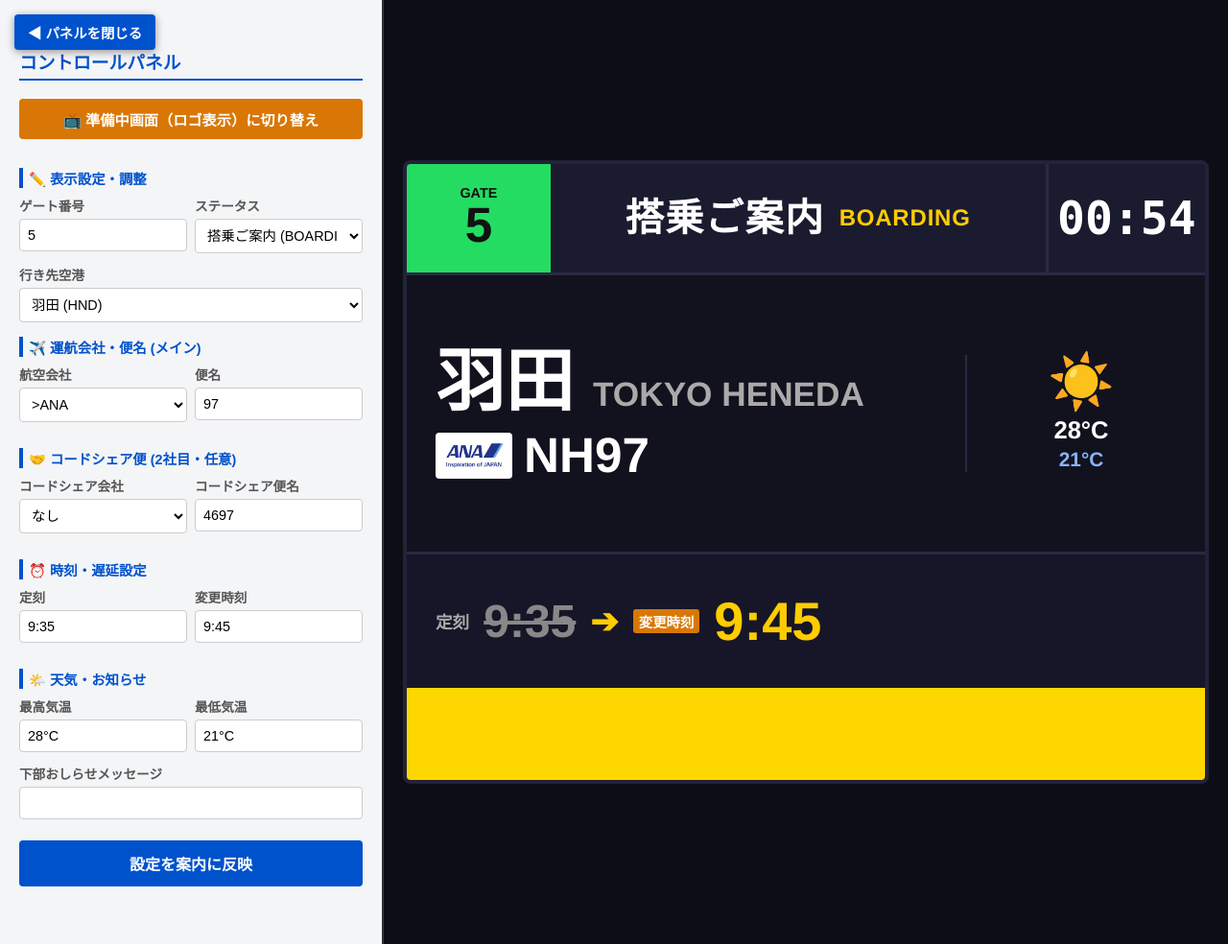
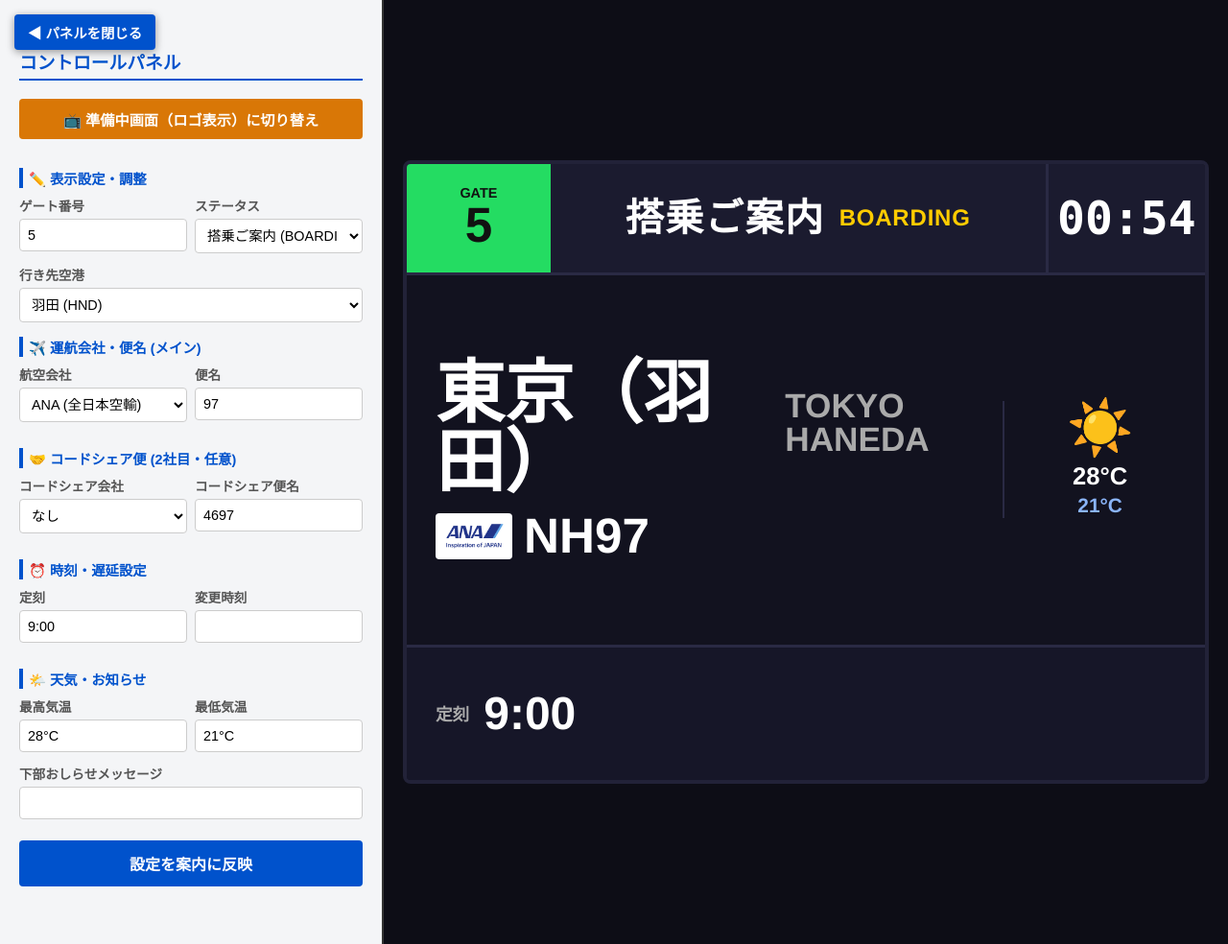
Before and after one commit to s025101/flight-app, a Flask app: page / in a window 1280 px wide. Shown: the whole page at 96% size. Run offline with Flask 3, Linux system fonts and the light colour scheme.

Commit message:
Update main.html

```diff
--- a/templates/main.html
+++ b/templates/main.html
@@ -384,16 +392,16 @@
             <option value="福島" data-en="FUKUSHIMA">福島 (FKS)</option>
           </optgroup>
           <optgroup label="関東・甲信越">
-            <option value="羽田" data-en="TOKYO HENEDA" data-lat="35.549" data-lon="139.779" selected>羽田 (HND)</option>
-            <option value="成田" data-en="NARITA" data-lat="35.771" data-lon="140.392">成田 (NRT)</option>
+            <option value="東京（羽田）" data-en="TOKYO HANEDA" data-lat="35.549" data-lon="139.779" selected>羽田 (HND)</option>
+            <option value="東京（成田）" data-en="TOKYO NARITA" data-lat="35.771" data-lon="140.392">成田 (NRT)</option>
             <option value="茨城" data-en="IBARAKI">茨城 (IBR)</option>
             <option value="新潟" data-en="NIIGATA">新潟 (KIJ)</option>
             <option value="松本" data-en="MATSUMOTO">松本 (MMJ)</option>
             <option value="佐渡" data-en="SADO">佐渡 (SDS)</option>
           </optgroup>
           <optgroup label="中部・北陸">
-            <option value="中部国際" data-en="CENTRAIR" data-lat="34.858" data-lon="136.805">中部（セントレア） (NGO)</option>
-            <option value="小牧（県営名古屋）" data-en="NAGOYA KOMAKI">県営名古屋（小牧） (NKM)</option>
+            <option value="名古屋（中部）" data-en="CENTRAIR" data-lat="34.858" data-lon="136.805">名古屋（中部） (NGO)</option>
+            <option value="名古屋（小牧）" data-en="NAGOYA KOMAKI">名古屋（小牧） (NKM)</option>
             <option value="静岡" data-en="SHIZUOKA">静岡 (FSZ)</option>
             <option value="富山" data-en="TOYAMA">富山 (TOY)</option>
             <option value="小松" data-en="KOMATSU">小松 (KMQ)</option>
@@ -455,23 +463,23 @@
         <div class="form-group">
           <label>航空会社</label>
           <select id="airline_code">
-            <option value="ANA" selected>>ANA</option>
-            <option value="JAL">JAL</option>
-            <option value="SKY">SKY</option>
-            <option value="ADO">ADO</option>
-            <option value="SNJ">SNJ</option>
-            <option value="SFJ">SFJ</option>
-            <option value="APJ">APJ</option>
-            <option value="JJP">JJP</option>
-            <option value="SJO">SJO</option>
-            <option value="FDA">FDA</option>
-            <option value="IBX">IBX</option>
-            <option value="ORC">ORC </option>
-            <option value="AMX">AMX</option>
-            <option value="JTA">JTA</option>
-            <option value="RAC">RAC</option>
-            <option value="JAC">JAC</option>
-            <option value="HAC">HAC</option>
+            <option value="ANA" selected>ANA (全日本空輸)</option>
+            <option value="JAL">JAL (日本航空)</option>
+            <option value="SKY">SKY (スカイマーク)</option>
+            <option value="ADO">ADO (エア・ドゥ)</option>
+            <option value="SNJ">SNJ (ソラシドエア)</option>
+            <option value="SFJ">SFJ (スターフライヤー)</option>
+            <option value="APJ">APJ (ピーチ)</option>
+            <option value="JJP">JJP (ジェットスター・ジャパン)</option>
+            <option value="SJO">SJO (春秋航空日本)</option>
+            <option value="FDA">FDA (フジドリームエアラインズ)</option>
+            <option value="IBX">IBX (アイベックスエアラインズ)</option>
+            <option value="ORC">ORC (オリエンタルエアブリッジ)</option>
+            <option value="AMX">AMX (天草エアライン)</option>
+            <option value="JTA">JTA (日本トランスオーシャン航空)</option>
+            <option value="RAC">RAC (琉球エアーコミューター)</option>
+            <option value="JAC">JAC (日本エアコミューター)</option>
+            <option value="HAC">HAC (北海道エアシステム)</option>
           </select>
         </div>
         <div class="form-group">
@@ -515,11 +522,11 @@
       <div class="row">
         <div class="form-group">
           <label>定刻</label>
-          <input type="text" id="departure_time" value="9:35">
+          <input type="text" id="departure_time" value="9:00">
         </div>
         <div class="form-group">
           <label>変更時刻</label>
-          <input type="text" id="changed_time" value="9:45">
+          <input type="text" id="changed_time" value="">
         </div>
       </div>
 
@@ -592,12 +599,11 @@
         <div class="time-display-box" id="disp_time_container">
           <span class="time-label">定刻</span>
           <span class="time-original" id="disp_departure_time">9:35</span>
-          <!-- 変更時刻がある場合のみ挿入される要素群 -->
         </div>
       </div>
 
       <!-- 最下部おしらせスクロール -->
-      <div class="row-notice">
+      <div class="row-notice" id="disp_notice_row">
         <div class="notice-text" id="disp_notice">おくれ（使用機到着遅れのため）</div>
       </div>
 
@@ -760,15 +760,22 @@
         `;
       }
 
-      // 天気
       document.getElementById('disp_weather_icon').innerText = data.weather_icon || '☀️';
       document.getElementById('disp_weather_temp').innerText = data.weather_temp || '';
       document.getElementById('disp_weather_temp_min').innerText = data.weather_temp_min || '';
 
-      // お知らせメッセージ
-      document.getElementById('disp_notice').innerText = data.notice_message || '';
+      // ▼ お知らせメッセージ欄の空欄チェック処理
+      const noticeRow = document.getElementById('disp_notice_row');
+      const noticeTextElem = document.getElementById('disp_notice');
+      const noticeMsg = data.notice_message ? data.notice_message.trim() : '';
 
-      // スタンバイ用ロゴ
+      noticeTextElem.innerText = noticeMsg;
+      if (noticeMsg === "") {
+        noticeRow.classList.add('hidden-notice');
+      } else {
+        noticeRow.classList.remove('hidden-notice');
+      }
+
       document.getElementById('disp_standby_logo').src = `web/logos/${mainAirline}.png`;
     }
 
```
Also changed, not shown: other parts of templates/main.html (+16 -15 lines).
